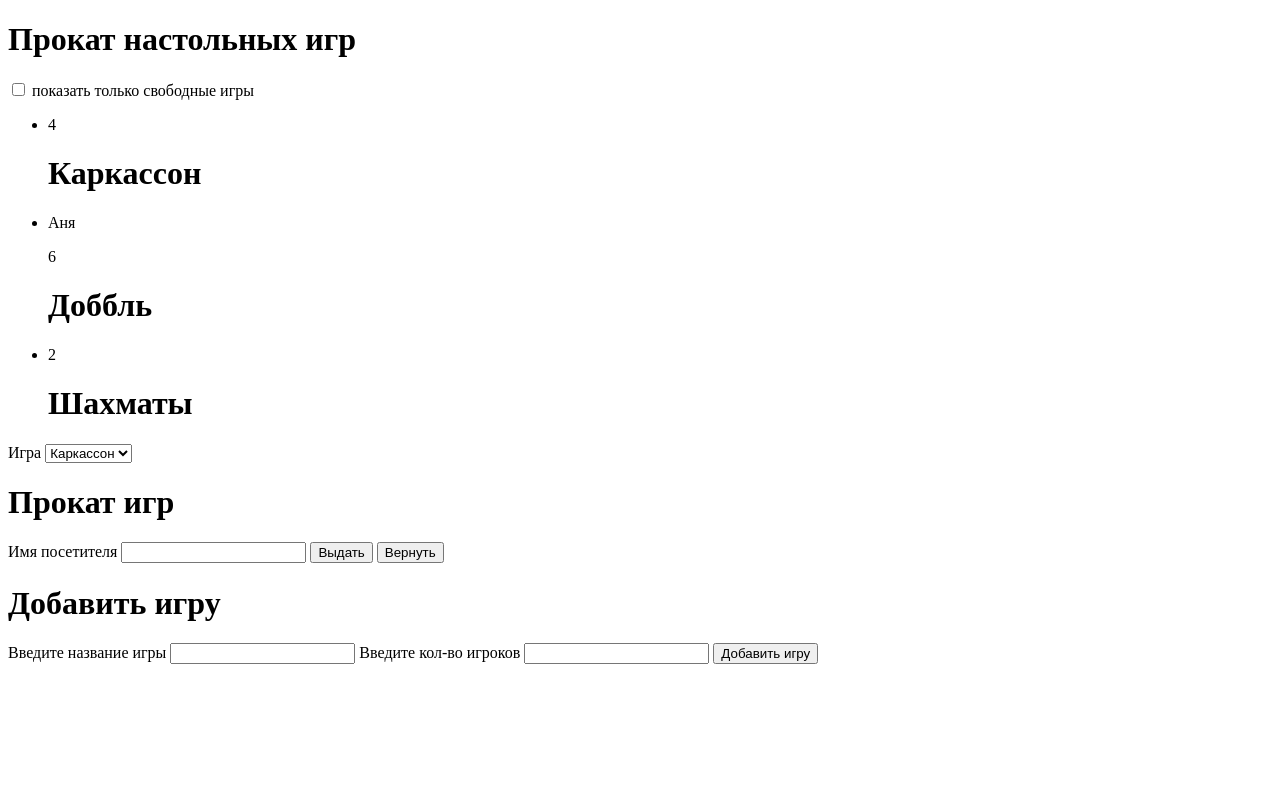
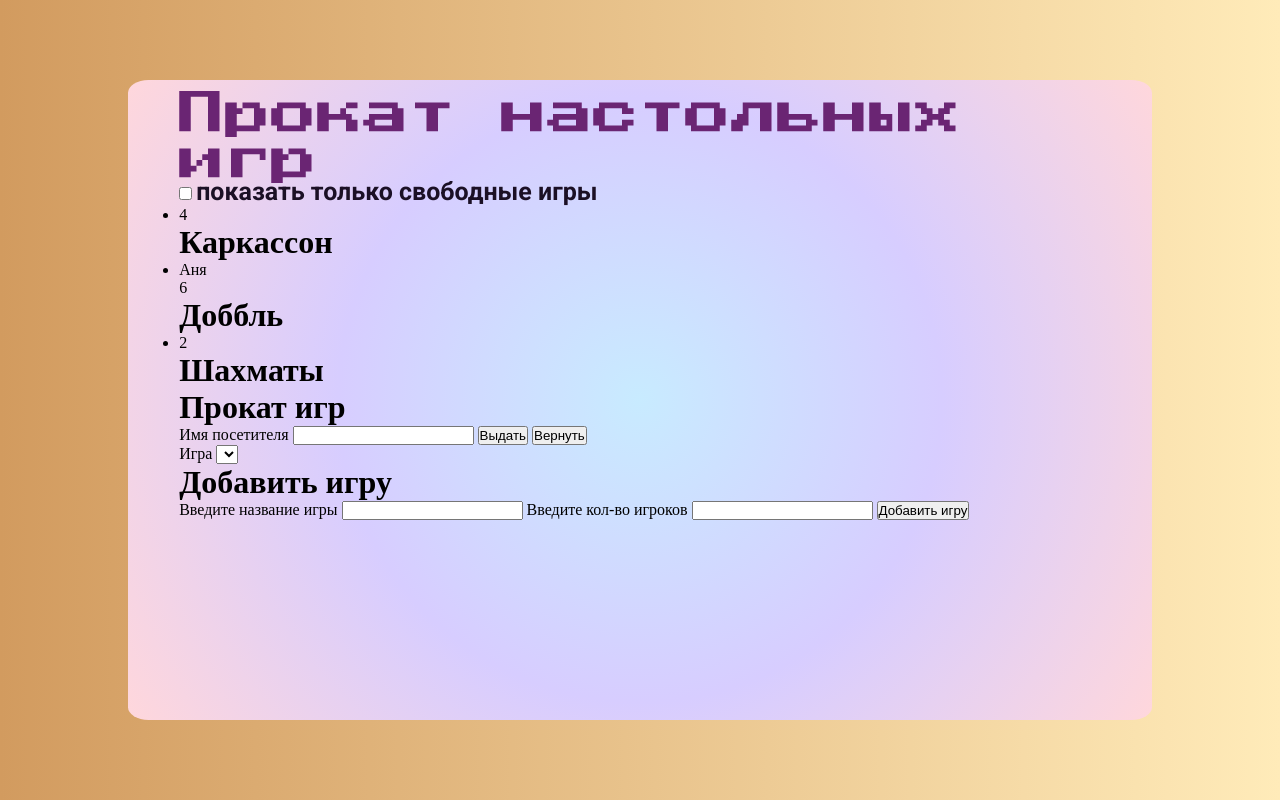
Before and after one commit to feltonkalt/Js-board-games, a plain HTML site: page index.html in a window 1280 px wide. Drawn offline with Linux system fonts and the light colour scheme.

Commit message:
add some css

```diff
--- a/index.css
+++ b/index.css
@@ -0,0 +1,68 @@
+body {
+    background: linear-gradient(90deg, rgb(210, 155, 95) 0%, rgb(255, 235, 185) 100%);
+    min-height: 100vh;
+    height: 100%;
+    display: grid;
+    grid-template-columns: 10% auto 10%;
+    grid-template-rows: 10% auto 10%;
+}
+
+.press-start-2p-regular {
+    font-family: "Press Start 2P", system-ui;
+    font-weight: 400;
+    font-style: normal;
+}
+
+* {
+    padding: 0;
+    margin: 0;
+    box-sizing: border-box;
+}
+
+.container {
+    background: radial-gradient(circle, rgb(200, 235, 255) 0%, rgb(215, 205, 255) 50%, rgb(255, 215, 220) 100%);
+    grid-row: 2;
+    grid-column: 2;
+    border-radius: 2%;
+    grid-template-rows: 5% 90% 5%;
+    grid-template-columns: 5% 90% 5%;
+    display: grid;
+    height: auto;
+}
+
+.all {
+    grid-row: 2;
+    grid-column: 2;
+}
+
+.zag {
+    font-family: "Press Start 2P", system-ui;
+    font-weight: 400;
+    font-style: normal;
+    font-size: 46px;
+    margin-bottom: 15px;
+    height: 50px;
+    display: flex;
+    align-items: center;
+    justify-content: center;
+    color: rgb(106, 37, 115);
+}
+
+.ptoct {}
+
+.freeGame {
+    font-family: "Roboto", sans-serif;
+    font-optical-sizing: auto;
+    font-weight: 700;
+    font-style: normal;
+    font-variation-settings:
+        "wdth" 100;
+        font-size: 25px;
+        color: rgb(27, 16, 37);
+        margin-bottom: 15px;
+}
+
+.Procat {
+    grid-column: 2;
+    grid-row: 2;
+}
--- a/index.html
+++ b/index.html
@@ -7,36 +7,46 @@
     <title>Document</title>
     <script src="index.js" defer></script>
     <link rel="stylesheet" href="index.css">
+    <link rel="preconnect" href="https://fonts.googleapis.com">
+    <link rel="preconnect" href="https://fonts.gstatic.com" crossorigin>
+    <link
+        href="https://fonts.googleapis.com/css2?family=Press+Start+2P&family=Roboto:ital,wght@0,700;1,700&display=swap"
+        rel="stylesheet">
 </head>
 
 <body>
-    <h1>Прокат настольных игр</h1>
+    <div class="container">
+        <div class="all">
+            <h1 class="zag">Прокат настольных игр</h1>
+            <div class="ptoct">
                 <input type="checkbox" id='freeGame'>
-    <label for="freeGame"> показать только свободные игры</label>
+                <label for="freeGame" class="freeGame"> показать только свободные игры</label>
                 <ul id="gameList"></ul>
-
-    <label for="gameSelect">Игра</label>
-    <select id="gameSelect">
-        <ul id="gameSelectUl"></ul>
-        <option value="0">Каркассон</option>
-        <option value="1">Доббль</option>
-        <option value="2">Шахматы</option>
-    </select>
-
+            </div>
+            <div class="Procat">
                 <h1>Прокат игр</h1>
                 <label for="borrowerName">Имя посетителя</label>
                 <input id="borrowerName" type="text">
                 <button id="borrowButton" type="button">Выдать</button>
                 <button id="returnButton" type="button">Вернуть</button>
                 <p id="message"></p>
+                <label for="gameSelect">Игра</label>
+                <select id="gameSelect">
+                    <ul id="gameSelectUl"></ul>
+                </select>
+            </div>
 
-
+            <div class="add">
                 <h1>Добавить игру</h1>
                 <label for="NameGame"> Введите название игры</label>
                 <input type="text" id="NameGame">
                 <label for="PlayersGame">Введите кол-во игроков</label>
                 <input type="text" id="PlayersGame">
                 <button id="addGame">Добавить игру</button>
+            </div>
+        </div>
+    </div>
+
 </body>
 
 </html>
--- a/index.js
+++ b/index.js
@@ -158,9 +158,10 @@ function renderOptions(){
     games.forEach((element, index) => {
 
         const options = document.createElement('option');
-        option.className = 'option';
-        option.textContent = games[index].title;
+        options.className = 'option';
+        options.textContent = games[index].title;
+        options.value
 
-        games.append(options);
+        gameSelectUl.append(options);
     });
 };
```
Lines whose indentation alone changed are shown as unchanged.
